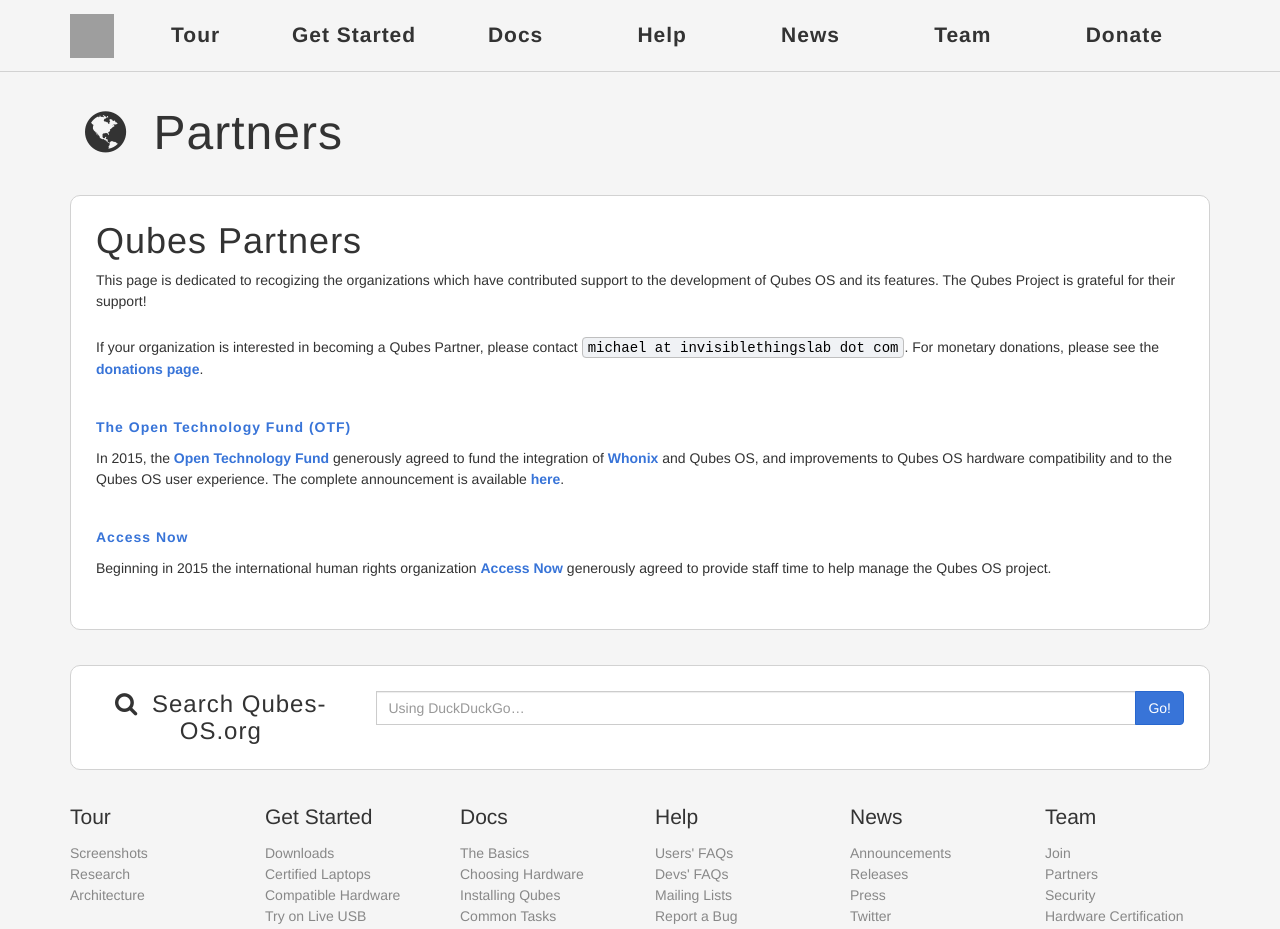
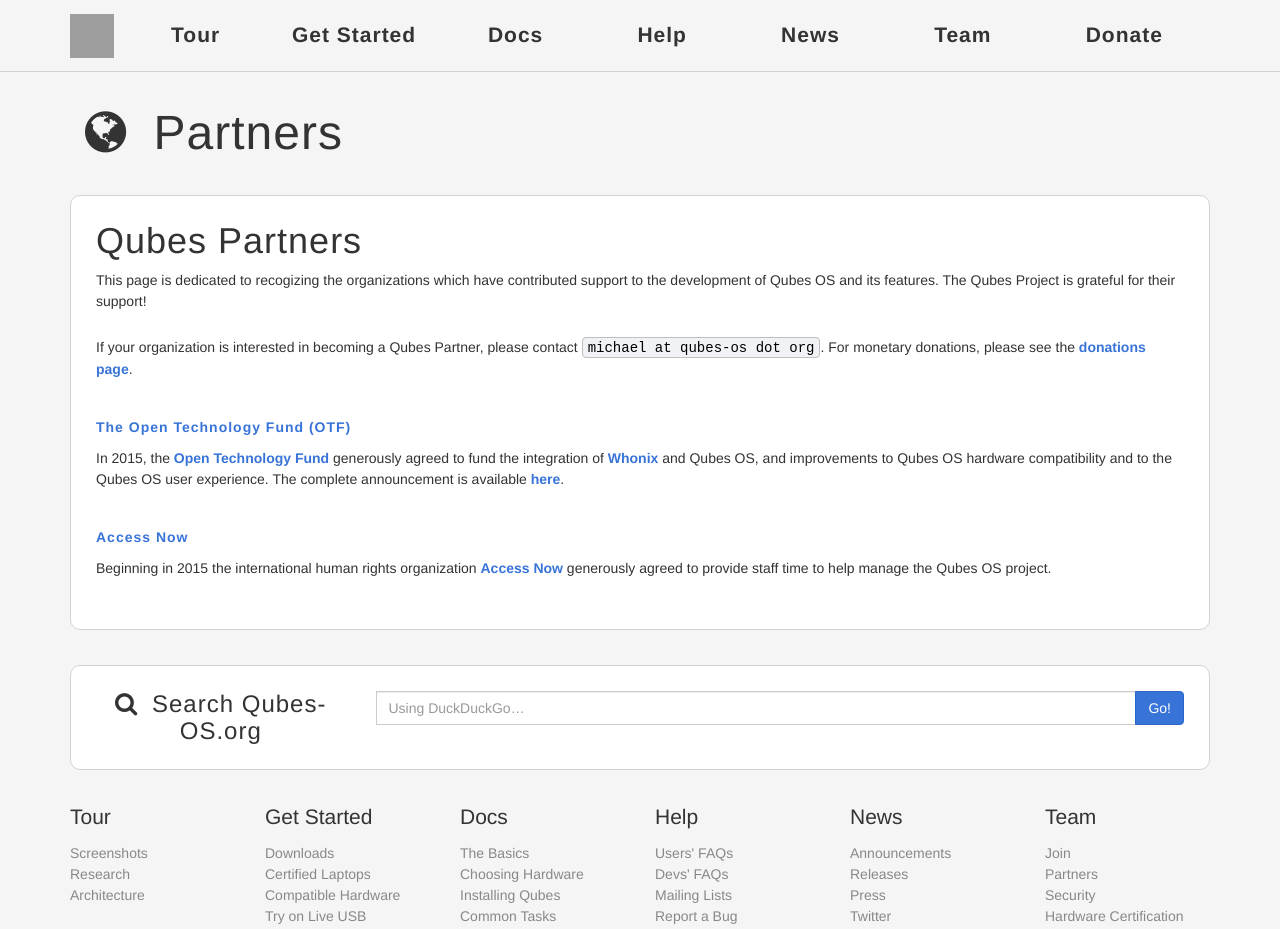
Before and after one commit to QubesOS/qubesos.github.io, a Jekyll site: the page built from pages/partners.md, in a window 1280 px wide. Shown: the top 929 px of the page. Built offline with Jekyll 4.4.1, drawn with Linux system fonts in a browser that asks for light colours; some web fonts are replaced; grey boxes are pictures that could not be loaded.

Commit message:
changed ITL email to qubes-os

```diff
--- a/pages/partners.md
+++ b/pages/partners.md
@@ -13,7 +13,7 @@ support to the development of Qubes OS and its features. The Qubes Project is
 grateful for their support!
 
 If your organization is interested in becoming a Qubes Partner, please
-contact `michael at invisiblethingslab dot com`. For monetary
+contact `michael at qubes-os dot org`. For monetary
 donations, please see the [donations page](/en/donate).
 
 
```
